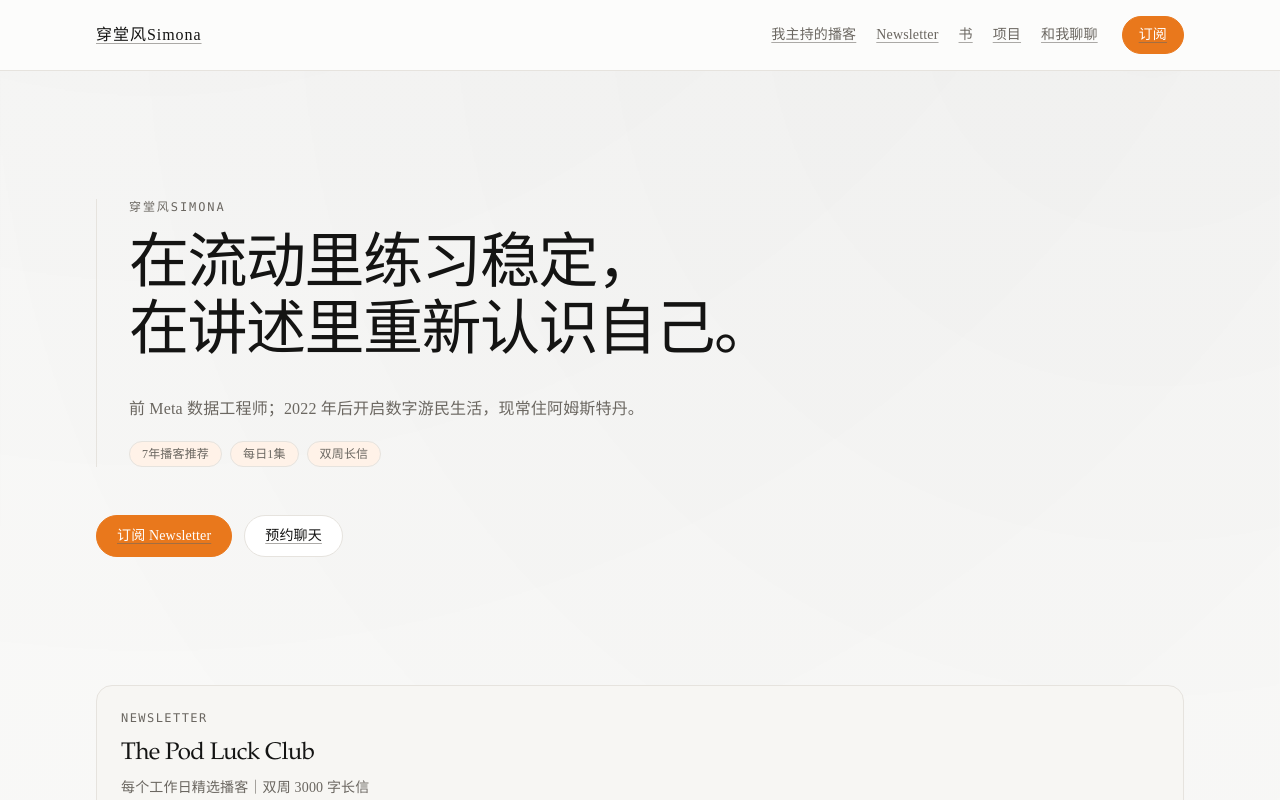
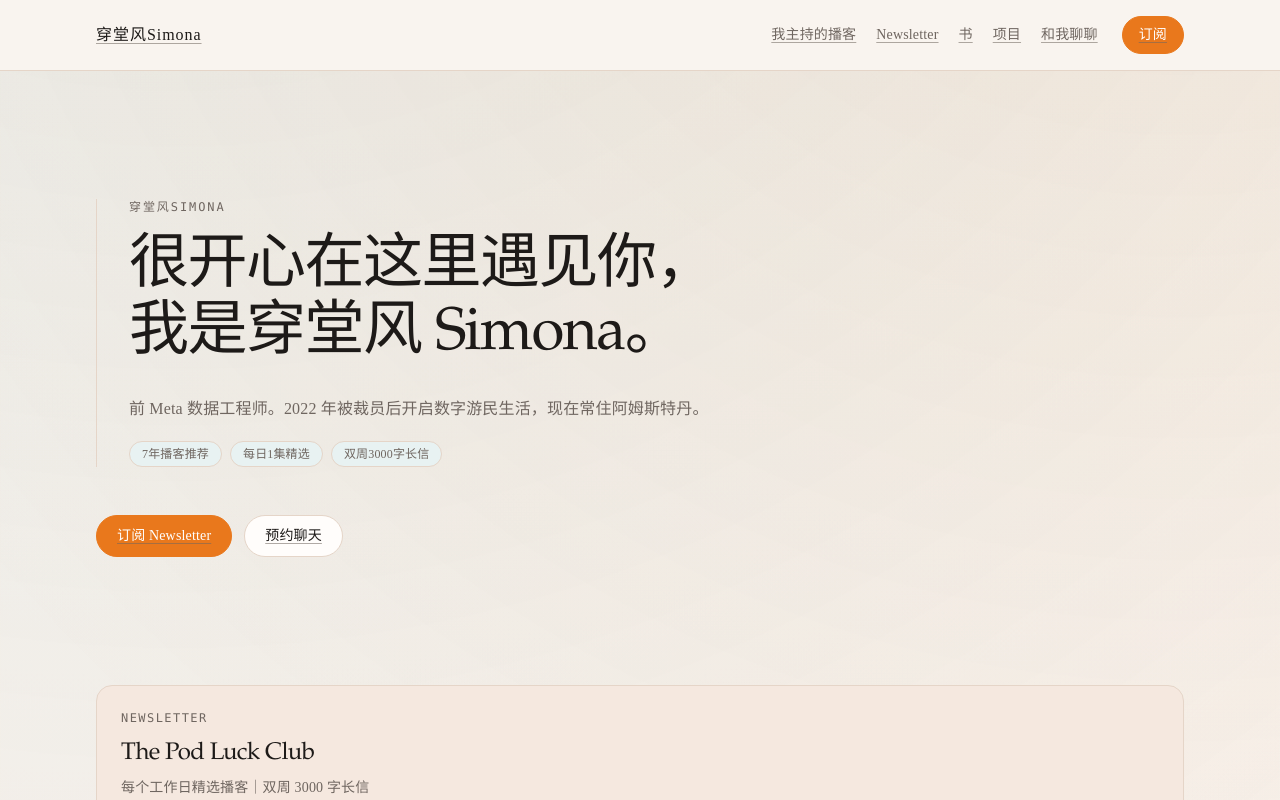
Before and after one commit to bluebluegrass/simona, a Next.js app: page / in a window 1280 px wide. Shown: the top 800 px of the page. Built offline with nearby package versions, Linux system fonts and the light colour scheme.

Commit message:
Align site voice and palette with legacy Simona brand

```diff
--- a/app/globals.css
+++ b/app/globals.css
@@ -4,15 +4,17 @@
 
 :root {
   color-scheme: light;
-  --color-bg: #fcfcfb;
-  --color-surface: #f7f6f3;
-  --color-card: #ffffff;
-  --color-border: #e6e3de;
-  --color-ink: #141413;
-  --color-muted: #6b6761;
-  --color-accent: #e9781c;
-  --color-accent-hover: #d66a14;
-  --color-accent-soft: #fff2e8;
+  --color-bg: #f9f4ef;
+  --color-surface: #f5e8df;
+  --color-card: #fffdfb;
+  --color-border: #e5d5c8;
+  --color-ink: #1d1a18;
+  --color-muted: #6f6660;
+  --color-accent: #5f9595;
+  --color-accent-hover: #487b7b;
+  --color-accent-soft: #e8f2f2;
+  --color-podluck: #e9781c;
+  --color-podluck-hover: #d66a14;
   --font-display: "Iowan Old Style", "Palatino Linotype", Palatino, "Book Antiqua", serif;
   --font-body: "Source Han Serif SC", "Noto Serif SC", "Songti SC", "STSong", serif;
   --font-mono: "IBM Plex Mono", "SFMono-Regular", Menlo, Monaco, Consolas, monospace;
@@ -27,8 +29,8 @@ body {
   margin: 0;
   padding: 0;
   background:
-    radial-gradient(circle at 12% -10%, rgba(0, 0, 0, 0.04), transparent 30%),
-    radial-gradient(circle at 90% 0%, rgba(0, 0, 0, 0.03), transparent 22%),
+    radial-gradient(circle at 14% -12%, rgba(95, 149, 149, 0.14), transparent 32%),
+    radial-gradient(circle at 92% -8%, rgba(233, 120, 28, 0.1), transparent 26%),
     linear-gradient(to bottom, var(--color-bg), var(--color-surface));
   color: var(--color-ink);
   font-family: var(--font-body);
--- a/app/page.tsx
+++ b/app/page.tsx
@@ -46,7 +46,7 @@ export default function HomePage() {
               <div className="mt-5 flex flex-wrap items-center gap-3">
                 <a
                   href={withBasePath("/newsletter")}
-                  className="rounded-full border border-accent bg-accent px-4 py-2 text-sm text-white transition-colors hover:bg-accent-hover"
+                  className="rounded-full border border-podluck bg-podluck px-4 py-2 text-sm text-white transition-colors hover:bg-podluck-hover"
                 >
                   订阅
                 </a>
--- a/components/GhostSignupEmbed.tsx
+++ b/components/GhostSignupEmbed.tsx
@@ -17,8 +17,8 @@ export default function GhostSignupEmbed() {
     script.async = true;
     script.src = "https://cdn.jsdelivr.net/ghost/signup-form@~0.3/umd/signup-form.min.js";
 
-    script.setAttribute("data-background-color", "#FCFCFB");
-    script.setAttribute("data-text-color", "#141413");
+    script.setAttribute("data-background-color", "#F9F4EF");
+    script.setAttribute("data-text-color", "#1D1A18");
     script.setAttribute("data-button-color", "#E9781C");
     script.setAttribute("data-button-text-color", "#FFFFFF");
     script.setAttribute("data-title", "The Pod Luck Club｜播客推荐 Newsletter");
--- a/components/Header.tsx
+++ b/components/Header.tsx
@@ -45,7 +45,7 @@ export default function Header() {
 
           <Link
             href={siteData.header.cta.href}
-            className="rounded-full border border-accent bg-accent px-4 py-2 text-sm text-white transition-colors hover:bg-accent-hover"
+            className="rounded-full border border-podluck bg-podluck px-4 py-2 text-sm text-white transition-colors hover:bg-podluck-hover"
           >
             {siteData.header.cta.label}
           </Link>
@@ -91,7 +91,7 @@ export default function Header() {
               ))}
               <Link
                 href={siteData.header.cta.href}
-                className="mt-2 rounded-full border border-accent bg-accent px-4 py-2 text-center text-sm text-white transition-colors hover:bg-accent-hover"
+                className="mt-2 rounded-full border border-podluck bg-podluck px-4 py-2 text-center text-sm text-white transition-colors hover:bg-podluck-hover"
                 onClick={() => setOpen(false)}
               >
                 {siteData.header.cta.label}
--- a/components/Hero.tsx
+++ b/components/Hero.tsx
@@ -28,7 +28,7 @@ export default function Hero() {
         <div className="mt-12 flex flex-wrap gap-3">
           <Link
             href={hero.primaryCta.href}
-            className="rounded-full border border-accent bg-accent px-5 py-2.5 text-sm text-white transition-colors hover:bg-accent-hover"
+            className="rounded-full border border-podluck bg-podluck px-5 py-2.5 text-sm text-white transition-colors hover:bg-podluck-hover"
           >
             {hero.primaryCta.label}
           </Link>
--- a/components/SubscribeForm.tsx
+++ b/components/SubscribeForm.tsx
@@ -19,11 +19,11 @@ export default function SubscribeForm() {
         value={value}
         onChange={(event) => setValue(event.target.value)}
         placeholder={siteData.newsletter.name}
-        className="h-11 flex-1 rounded-full border border-border bg-card px-4 text-sm text-ink outline-none transition placeholder:text-muted focus:border-accent focus:ring-2 focus:ring-accent-soft"
+        className="h-11 flex-1 rounded-full border border-border bg-card px-4 text-sm text-ink outline-none transition placeholder:text-muted focus:border-podluck focus:ring-2 focus:ring-accent-soft"
       />
       <button
         type="submit"
-        className="h-11 rounded-full border border-accent bg-accent px-5 text-sm text-white transition-colors hover:bg-accent-hover"
+        className="h-11 rounded-full border border-podluck bg-podluck px-5 text-sm text-white transition-colors hover:bg-podluck-hover"
       >
         {siteData.header.cta.label}
       </button>
--- a/content/site.ts
+++ b/content/site.ts
@@ -133,7 +133,7 @@ export const siteData: SiteData = {
     siteName: "穿堂风Simona",
     baseTitle: "穿堂风Simona | 流动的人生",
     baseDescription:
-      "我是穿堂风Simona，前 Meta 数据工程师，长期播客推荐与 Newsletter 写作者，目前常住阿姆斯特丹。",
+      "很开心在这里遇见你。我是穿堂风Simona，前 Meta 数据工程师，2022 年后开始数字游民生活，目前常住阿姆斯特丹。",
   },
 
   header: {
@@ -149,11 +149,11 @@ export const siteData: SiteData = {
 
   hero: {
     titleLines: [
-      "在流动里练习稳定，",
-      "在讲述里重新认识自己。",
+      "很开心在这里遇见你，",
+      "我是穿堂风 Simona。",
     ],
-    subtitle: "前 Meta 数据工程师；2022 年后开启数字游民生活，现常住阿姆斯特丹。",
-    proofBadges: ["7年播客推荐", "每日1集", "双周长信"],
+    subtitle: "前 Meta 数据工程师。2022 年被裁员后开启数字游民生活，现在常住阿姆斯特丹。",
+    proofBadges: ["7年播客推荐", "每日1集精选", "双周3000字长信"],
     primaryCta: { label: "订阅 Newsletter", href: "/newsletter" },
     secondaryCta: { label: "预约聊天", href: "/talk" },
   },
@@ -218,7 +218,7 @@ export const siteData: SiteData = {
 
   podcastsHosted: {
     title: "我主持的播客",
-    intro: "这是我把想法说出来的地方：更慢、更真诚，也更接近当下。",
+    intro: "这是我把想法说出来的地方：讲女性的真实故事，也讲在公园长椅上的散讲电波。",
     items: [
       {
         id: "ohmama",
@@ -347,7 +347,7 @@ export const siteData: SiteData = {
   talk: {
     title: "和我聊聊",
     intro:
-      "如果你也在迁移、转折或重建的路上，我们可以来一场 1:1 coffee chat。结合我的数字游民与跨国生活经验，聊聊你当下最具体的困惑。",
+      "如果你也在迁移、转折或重建的路上，欢迎来一场 1:1 coffee chat。我们不找标准答案，只把你当下最难的一团线，慢慢理成下一步。",
     calendlyUrl: "https://buymeacoffee.com/simonana/e/336214",
     whoItsFor: [
       "正在考虑数字游民/海外生活的人",
--- a/tailwind.config.ts
+++ b/tailwind.config.ts
@@ -18,6 +18,8 @@ const config: Config = {
         accent: "var(--color-accent)",
         "accent-hover": "var(--color-accent-hover)",
         "accent-soft": "var(--color-accent-soft)",
+        podluck: "var(--color-podluck)",
+        "podluck-hover": "var(--color-podluck-hover)",
       },
     },
   },
```
